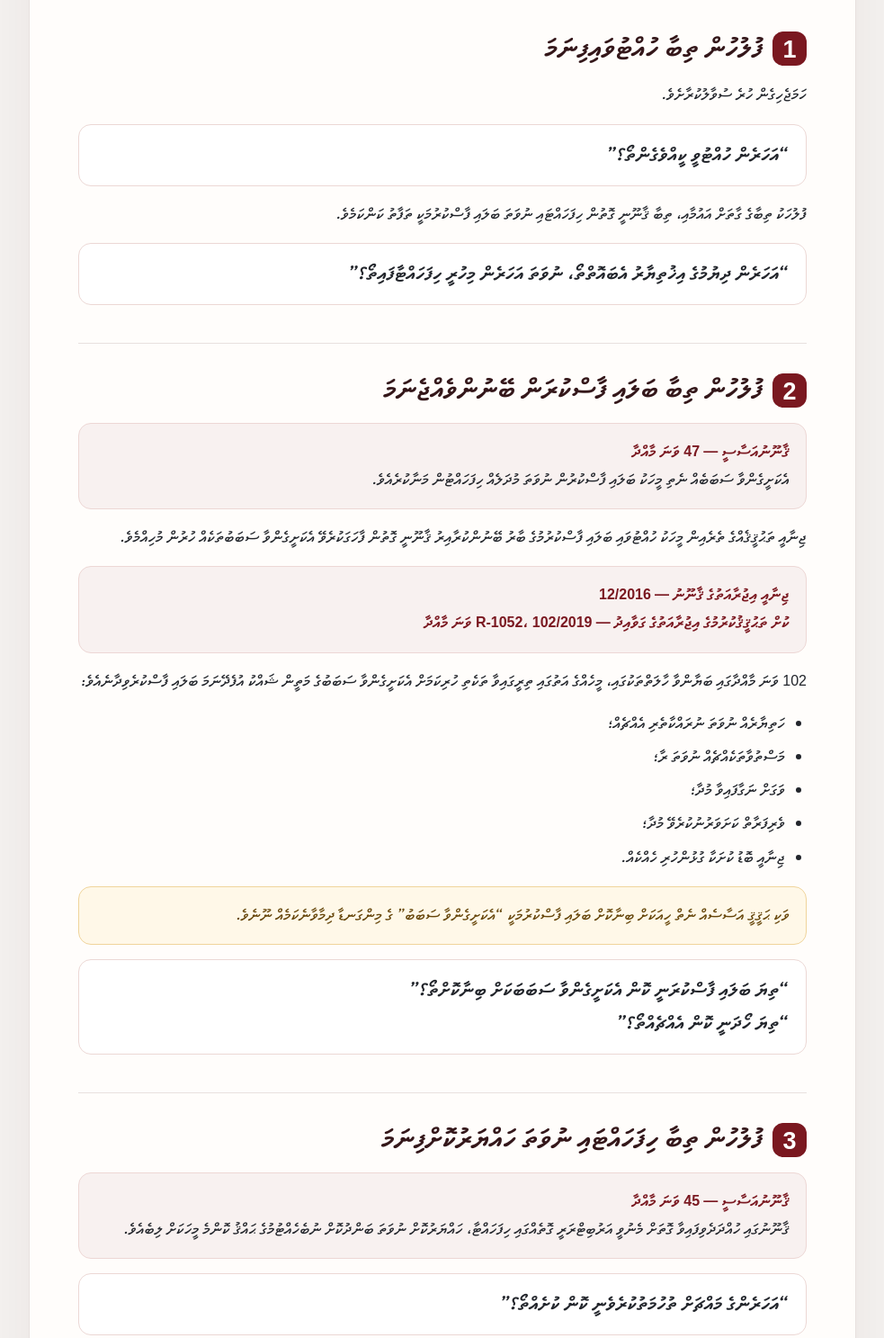
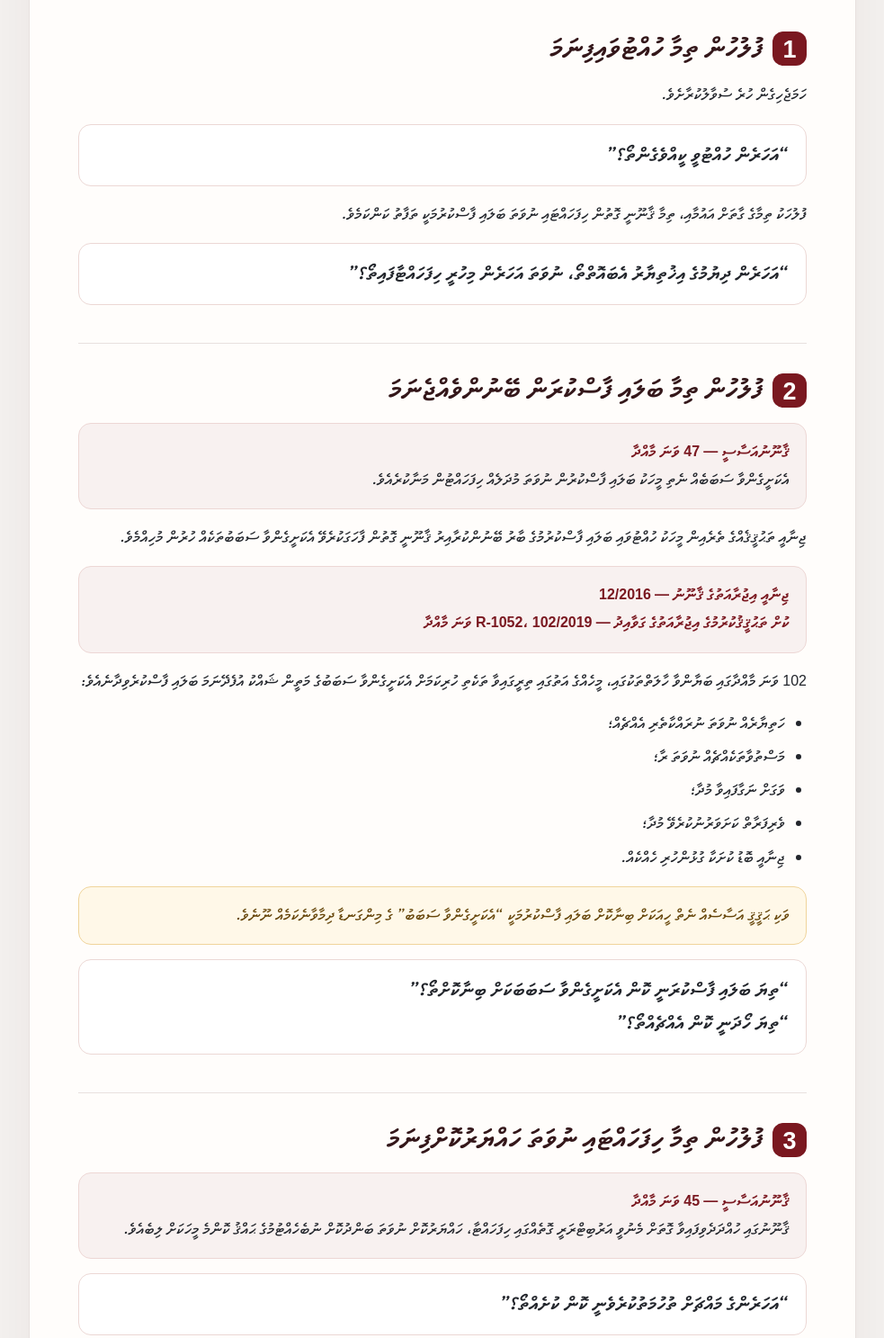
Before and after one commit to naappe/my-website, a plain HTML site: page socialmv/blog/index.html in a window 1280 px wide. Shown: the part 650-2137 px from the top of the page at 90% size, without its empty margins (148-1131 px from the left). Drawn offline with Linux system fonts and the light colour scheme.

Commit message:
Modernize Dhivehi wording in police rights article

```diff
--- a/socialmv/blog/index.html
+++ b/socialmv/blog/index.html
@@ -20,11 +20,11 @@
 <main class="article wrap">
 <p class="lead">ފުލުހުން ކުރާ ކޮންމެ ކަމަކީ ޤާނޫނީ އަސާސެއް އޮވެގެން ކުރާ ކަމަކަށް ވާންޖެހެއެވެ. މިއީ ޢާންމު މަޢުލޫމާތު ދިނުމަށް އެކުލަވާލެވިފައިވާ ގައިޑެކެވެ؛ ވަކި މައްސަލައަކާ ގުޅޭ ކޯޓު ޙުކުމެއް ނުވަތަ ވަކީލެއްގެ ޤާނޫނީ ލަފާއެއް ނޫނެވެ.</p>
 
-<section class="section"><h2><span class="num">1</span>ފުލުހުން ތިބާ ހުއްޓުވައިފިނަމަ</h2><p>ހަމަޖެހިގެން ހުރެ ސުވާލުކުރާށެވެ.</p><div class="quote">“އަހަރެން ހުއްޓުވީ ކީއްވެގެންތޯ؟”</div><p>ފުލުހަކު ތިބާގެ ގާތަށް އައުމާއި، ތިބާ ޤާނޫނީ ގޮތުން ހިފަހައްޓައި ނުވަތަ ބަލައި ފާސްކުރުމަކީ ތަފާތު ކަންކަމެވެ.</p><div class="quote">“އަހަރެން ދިޔުމުގެ އިޚުތިޔާރު އެބައޮތްތޯ، ނުވަތަ އަހަރެން މިހުރީ ހިފަހައްޓާފައިތޯ؟”</div></section>
+<section class="section"><h2><span class="num">1</span>ފުލުހުން ތިމާ ހުއްޓުވައިފިނަމަ</h2><p>ހަމަޖެހިގެން ހުރެ ސުވާލުކުރާށެވެ.</p><div class="quote">“އަހަރެން ހުއްޓުވީ ކީއްވެގެންތޯ؟”</div><p>ފުލުހަކު ތިމާގެ ގާތަށް އައުމާއި، ތިމާ ޤާނޫނީ ގޮތުން ހިފަހައްޓައި ނުވަތަ ބަލައި ފާސްކުރުމަކީ ތަފާތު ކަންކަމެވެ.</p><div class="quote">“އަހަރެން ދިޔުމުގެ އިޚުތިޔާރު އެބައޮތްތޯ، ނުވަތަ އަހަރެން މިހުރީ ހިފަހައްޓާފައިތޯ؟”</div></section>
 
-<section class="section"><h2><span class="num">2</span>ފުލުހުން ތިބާ ބަލައި ފާސްކުރަން ބޭނުންވެއްޖެނަމަ</h2><div class="law"><b>ޤާނޫނުއަސާސީ — 47 ވަނަ މާއްދާ</b><br>އެކަށީގެންވާ ސަބަބެއް ނެތި މީހަކު ބަލައި ފާސްކުރުން ނުވަތަ މުދަލެއް ހިފަހައްޓުން މަނާކުރެއެވެ.</div><p>ޖިނާއީ ތަޙުޤީޤެއްގެ ތެރެއިން މީހަކު ހުއްޓުވައި ބަލައި ފާސްކުރުމުގެ ބާރު ބޭނުންކުރާއިރު ޤާނޫނީ ގޮތުން ފާހަގަކުރެވޭ އެކަށީގެންވާ ސަބަބުތަކެއް ހުރުން މުހިއްމެވެ.</p><div class="law"><b>ޖިނާއީ އިޖުރާއަތުގެ ޤާނޫނު — 12/2016</b><br><b>ކުށް ތަޙުޤީޤުކުރުމުގެ އިޖުރާއަތުގެ ގަވާއިދު — 2019/R-1052، 102 ވަނަ މާއްދާ</b></div><p>102 ވަނަ މާއްދާގައި ބަޔާންވާ ހާލަތްތަކުގައި، މީހެއްގެ އަތުގައި ތިރީގައިވާ ތަކެތި ހުރިކަމަށް އެކަށީގެންވާ ސަބަބުގެ މަތީން ޝައްކު އުފެދޭނަމަ ބަލައި ފާސްކުރެވިދާނެއެވެ:</p><ul><li>ހަތިޔާރެއް ނުވަތަ ނުރައްކާތެރި އެއްޗެއް؛</li><li>މަސްތުވާތަކެއްޗެއް ނުވަތަ ރާ؛</li><li>ވަގަށް ނަގާފައިވާ މުދާ؛</li><li>ވެރިފަރާތް ކަށަވަރުނުކުރެވޭ މުދާ؛</li><li>ޖިނާއީ ބޮޑު ކުށަކާ ގުޅުންހުރި ހެއްކެއް.</li></ul><div class="warn">ވަކި ޙަޤީޤީ އަސާސެއް ނެތް ހީއަކަށް ބިނާކޮށް ބަލައި ފާސްކުރުމަކީ “އެކަށީގެންވާ ސަބަބު” ގެ މިންގަނޑާ ދިމާވާނެކަމެއް ނޫނެވެ.</div><div class="quote">“ތިޔަ ބަލައި ފާސްކުރަނީ ކޮން އެކަށީގެންވާ ސަބަބަކަށް ބިނާކޮށްތޯ؟”<br>“ތިޔަ ހޯދަނީ ކޮން އެއްޗެއްތޯ؟”</div></section>
+<section class="section"><h2><span class="num">2</span>ފުލުހުން ތިމާ ބަލައި ފާސްކުރަން ބޭނުންވެއްޖެނަމަ</h2><div class="law"><b>ޤާނޫނުއަސާސީ — 47 ވަނަ މާއްދާ</b><br>އެކަށީގެންވާ ސަބަބެއް ނެތި މީހަކު ބަލައި ފާސްކުރުން ނުވަތަ މުދަލެއް ހިފަހައްޓުން މަނާކުރެއެވެ.</div><p>ޖިނާއީ ތަޙުޤީޤެއްގެ ތެރެއިން މީހަކު ހުއްޓުވައި ބަލައި ފާސްކުރުމުގެ ބާރު ބޭނުންކުރާއިރު ޤާނޫނީ ގޮތުން ފާހަގަކުރެވޭ އެކަށީގެންވާ ސަބަބުތަކެއް ހުރުން މުހިއްމެވެ.</p><div class="law"><b>ޖިނާއީ އިޖުރާއަތުގެ ޤާނޫނު — 12/2016</b><br><b>ކުށް ތަޙުޤީޤުކުރުމުގެ އިޖުރާއަތުގެ ގަވާއިދު — 2019/R-1052، 102 ވަނަ މާއްދާ</b></div><p>102 ވަނަ މާއްދާގައި ބަޔާންވާ ހާލަތްތަކުގައި، މީހެއްގެ އަތުގައި ތިރީގައިވާ ތަކެތި ހުރިކަމަށް އެކަށީގެންވާ ސަބަބުގެ މަތީން ޝައްކު އުފެދޭނަމަ ބަލައި ފާސްކުރެވިދާނެއެވެ:</p><ul><li>ހަތިޔާރެއް ނުވަތަ ނުރައްކާތެރި އެއްޗެއް؛</li><li>މަސްތުވާތަކެއްޗެއް ނުވަތަ ރާ؛</li><li>ވަގަށް ނަގާފައިވާ މުދާ؛</li><li>ވެރިފަރާތް ކަށަވަރުނުކުރެވޭ މުދާ؛</li><li>ޖިނާއީ ބޮޑު ކުށަކާ ގުޅުންހުރި ހެއްކެއް.</li></ul><div class="warn">ވަކި ޙަޤީޤީ އަސާސެއް ނެތް ހީއަކަށް ބިނާކޮށް ބަލައި ފާސްކުރުމަކީ “އެކަށީގެންވާ ސަބަބު” ގެ މިންގަނޑާ ދިމާވާނެކަމެއް ނޫނެވެ.</div><div class="quote">“ތިޔަ ބަލައި ފާސްކުރަނީ ކޮން އެކަށީގެންވާ ސަބަބަކަށް ބިނާކޮށްތޯ؟”<br>“ތިޔަ ހޯދަނީ ކޮން އެއްޗެއްތޯ؟”</div></section>
 
-<section class="section"><h2><span class="num">3</span>ފުލުހުން ތިބާ ހިފަހައްޓައި ނުވަތަ ހައްޔަރުކޮށްފިނަމަ</h2><div class="law"><b>ޤާނޫނުއަސާސީ — 45 ވަނަ މާއްދާ</b><br>ޤާނޫނުގައި ހުއްދަދެވިފައިވާ ގޮތަށް މެނުވީ އަރުބިޓްރަރީ ގޮތެއްގައި ހިފަހައްޓާ، ހައްޔަރުކޮށް ނުވަތަ ބަންދުކޮށް ނުބެހެއްޓުމުގެ ޙައްޤު ކޮންމެ މީހަކަށް ލިބެއެވެ.</div><div class="quote">“އަހަރެންގެ މައްޗަށް ތުހުމަތުކުރެވެނީ ކޮން ކުށެއްތޯ؟”</div><h3>ހައްޔަރުކޮށް ނުވަތަ ހިފަހައްޓައިފިނަމަ — 48 ވަނަ މާއްދާ</h3><ul><li>ހިފަހައްޓުވި ސަބަބު އެނގުން؛</li><li>ވަކީލެއް ހޯދައި ލަފާހޯދުމުގެ ޙައްޤު؛</li><li>އައިޑެންޓިޓީ ކަށަވަރުކުރުމަށް ފިޔަވައި ހަނުހުރުމުގެ ޙައްޤު؛</li><li>ޤާނޫނުއަސާސީގައި ކަނޑައަޅާ މުއްދަތުގެ ތެރޭ ކޯޓަށް ހާޒިރުކުރެވުން.</li></ul></section>
+<section class="section"><h2><span class="num">3</span>ފުލުހުން ތިމާ ހިފަހައްޓައި ނުވަތަ ހައްޔަރުކޮށްފިނަމަ</h2><div class="law"><b>ޤާނޫނުއަސާސީ — 45 ވަނަ މާއްދާ</b><br>ޤާނޫނުގައި ހުއްދަދެވިފައިވާ ގޮތަށް މެނުވީ އަރުބިޓްރަރީ ގޮތެއްގައި ހިފަހައްޓާ، ހައްޔަރުކޮށް ނުވަތަ ބަންދުކޮށް ނުބެހެއްޓުމުގެ ޙައްޤު ކޮންމެ މީހަކަށް ލިބެއެވެ.</div><div class="quote">“އަހަރެންގެ މައްޗަށް ތުހުމަތުކުރެވެނީ ކޮން ކުށެއްތޯ؟”</div><h3>ހައްޔަރުކޮށް ނުވަތަ ހިފަހައްޓައިފިނަމަ — 48 ވަނަ މާއްދާ</h3><ul><li>ހިފަހައްޓުވި ސަބަބު އެނގުން؛</li><li>ވަކީލެއް ހޯދައި ލަފާހޯދުމުގެ ޙައްޤު؛</li><li>އައިޑެންޓިޓީ ކަށަވަރުކުރުމަށް ފިޔަވައި ހަނުހުރުމުގެ ޙައްޤު؛</li><li>ޤާނޫނުއަސާސީގައި ކަނޑައަޅާ މުއްދަތުގެ ތެރޭ ކޯޓަށް ހާޒިރުކުރެވުން.</li></ul></section>
 
 <section class="section"><h2><span class="num">4</span>ފުލުހުންގެ އަމުރެއްވެސް ޤާނޫނީ އަސާސެއް ނެތި ނުދެވޭނެ</h2><div class="law"><b>ޤާނޫނުއަސާސީ — 43 ވަނަ މާއްދާ</b><br>އިދާރީ ފިޔަވަޅުތައް ޤާނޫނާ އެއްގޮތް، އިންސާފުވެރި އަދި އިޖުރާއަތުގެ ގޮތުން ހަމަހަމަ ވާންޖެހެއެވެ.</div><div class="law"><b>ޤާނޫނުއަސާސީ — 64 ވަނަ މާއްދާ</b><br>ޤާނޫނެއްގެ ބާރެއް ނެތި ދައުލަތުގެ މުވައްޒަފަކަށް މީހަކަށް އަމުރެއް ނުދެވޭނެއެވެ.</div><p>ފުލުހުން “މިތަނުން ދޭ” މިފަދަ އަމުރެއް ދެއްވިނަމަ، ހަމަޖެހިގެން ޤާނޫނީ އަސާސް އަހާލެވިދާނެއެވެ.</p><div class="quote">“މި އަމުރު ދެއްވަނީ ކޮން ޤާނޫނެއް، ގަވާއިދެއް، ކައުންސިލް ޤަރާރެއް ނުވަތަ ރަސްމީ އަމުރަކަށް ބިނާކޮށްތޯ؟”</div><div class="safe">ބާރުބަލިވެ ދެކޮޅުހެދުމެއް ނުކުރާށެވެ. އެކަމަކު ސަބަބާއި ޤާނޫނީ އަސާސް އަހާ، ޖަވާބު ނޯޓުކުރާށެވެ.</div></section>
 
```
